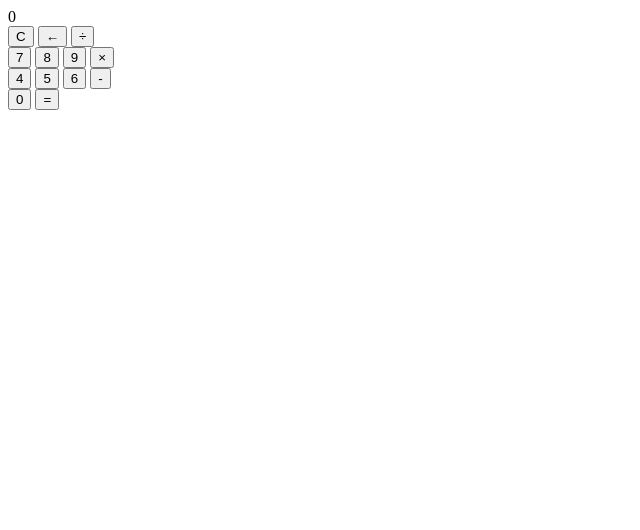
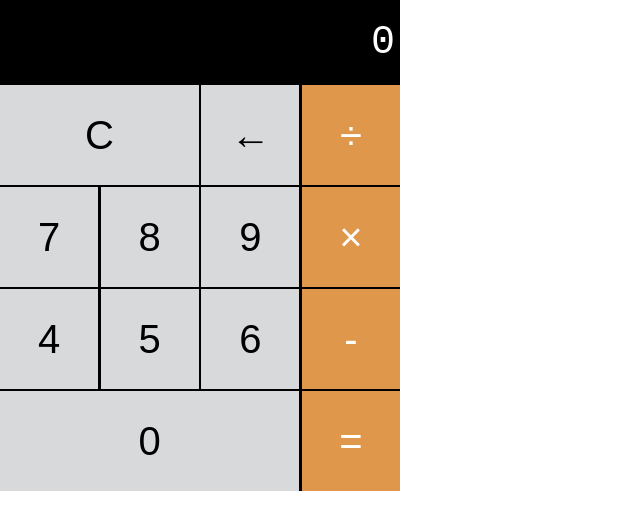
Before and after one commit to hazelr-pontilla/calculator-activity, a plain HTML site: page index.html in a window 1280 px wide. Shown: the whole page, without its empty margins (0-640 px from the left). Drawn offline with Linux system fonts and the light colour scheme.

Commit message:
some change

```diff
--- a/index.html
+++ b/index.html
@@ -4,7 +4,7 @@
     <meta charset="UTF-8">
     <meta http-equiv="X-UA-Compatible" content="IE=edge">
     <meta name="viewport" content="width=device-width, initial-scale=1.0">
-    <title>Calculator</title>
+    <title>calculator</title>
     <link rel="stylesheet" href="/style.css">
 </head>
 <body>
@@ -31,7 +31,7 @@
                 <button class="calc-button">-</button>
             </div>
             <div class="calc-row">
-                <button class="triplecalc-button">0</button>
+                <button class="triple calc-button">0</button>
                 <button class="calc-button">=</button>
             </div>
         </section>
--- a/style.css
+++ b/style.css
@@ -0,0 +1,68 @@
+* {
+    box-sizing: border-box;
+}
+
+body {
+    padding: 0;
+    margin: 0;
+}
+
+.calc {
+    width: 400px;
+    background-color: black;
+    color: white;
+}
+
+.screen {
+    font-size: 40px;
+    font-family: 'Courier New', Courier, monospace;
+    text-align: right;
+    padding: 20px 5px;
+}
+
+.calc-button {
+    background-color: #d8d9db;
+    color: black;
+    height: 100px;
+    width: 24.5%;
+    border: none;
+    border-radius: 0;
+    font-size: 40px;
+    cursor: pointer;
+}
+
+.calc-button:hover {
+    background-color: #ebebeb;
+}
+
+.calc-button:active {
+    background-color: #bbbcbe;
+}
+
+.calc-button:last-child {
+    background-color: #df974c;
+    color: white;
+}
+
+.calc-button:last-child:hover {
+    background-color: #dfb07e;
+}
+
+.calc-button:last-child:active {
+    background-color: #dd8d37;
+}
+
+.double {
+    width: 49.7%;
+}
+
+.triple {
+    width: 74.8%;
+}
+
+.calc-row {
+    display: flex;
+    align-content: stretch;
+    justify-content: space-between;
+    margin-bottom: 0.5%;
+}
```
